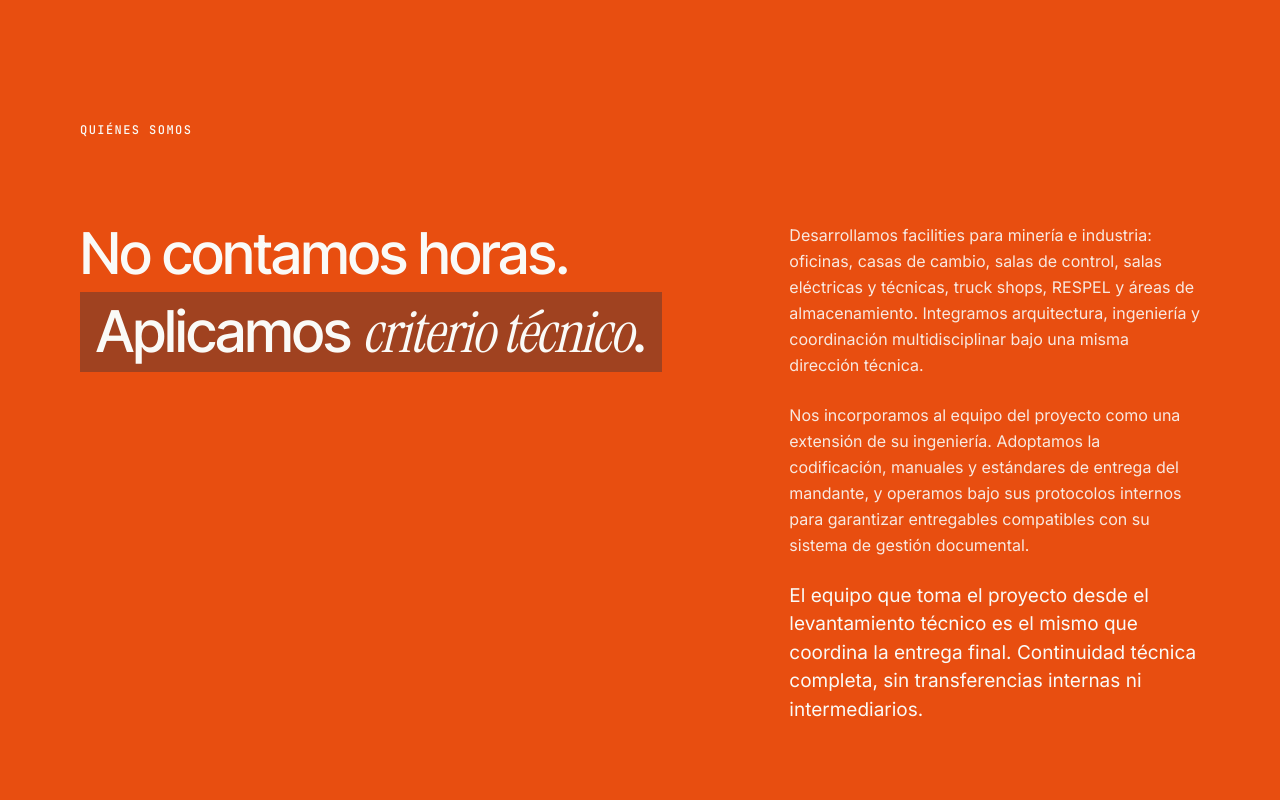
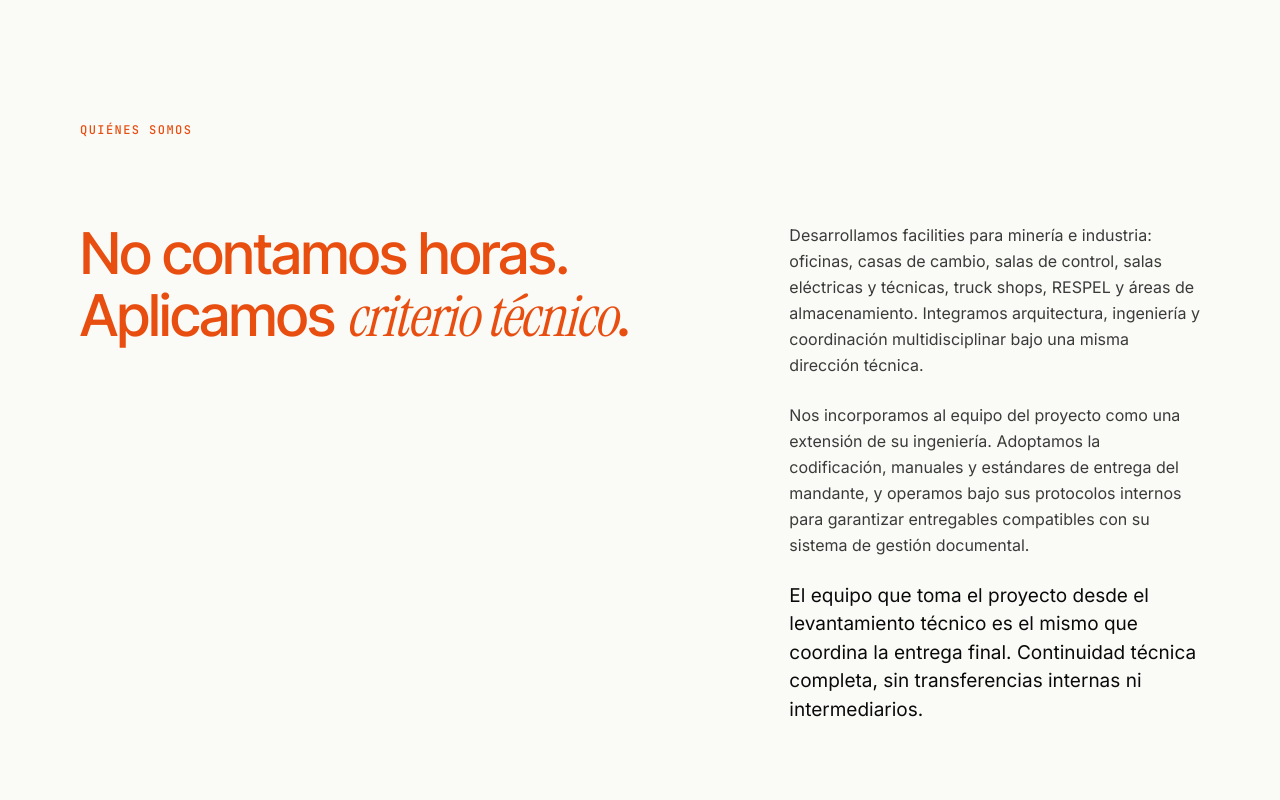
Before and after one commit to sevizcarra/afor-rebuild, a Next.js app: page / in a window 1280 px wide. Shown: the part 860-1660 px from the top of the page. Built offline with nearby package versions, Linux system fonts and the light colour scheme.

Commit message:
style: About fondo blanco, titulo naranja, descripcion negra (look HATCH)
- bg: accent → paper
- Eyebrow: paper → accent
- Titulo: paper → accent (todo naranja BHP)
- Quitado highlight #A04220 (forzado sobre blanco)
- Mantiene 'criterio tecnico' en serif italic
- Parrafos a text-ink/80

```diff
--- a/components/About.tsx
+++ b/components/About.tsx
@@ -6,7 +6,7 @@ const v = { hidden: { opacity: 0, y: 16 }, visible: { opacity: 1, y: 0, transiti
 
 export default function About() {
   return (
-    <section id="nosotros" className="bg-accent py-32 md:py-44">
+    <section id="nosotros" className="bg-paper py-32 md:py-44">
       <div className="container-edge">
         <motion.div
           initial="hidden"
@@ -15,7 +15,7 @@ export default function About() {
           variants={v}
           className="mb-16 md:mb-20 max-w-md"
         >
-          <span className="label text-paper">{ABOUT.eyebrow}</span>
+          <span className="label text-accent">{ABOUT.eyebrow}</span>
         </motion.div>
         <div className="grid grid-cols-1 lg:grid-cols-12 gap-14 lg:gap-24">
           <motion.h2
@@ -23,9 +23,9 @@ export default function About() {
             whileInView="visible"
             viewport={{ once: true, margin: "-100px" }}
             variants={v}
-            className="lg:col-span-7 font-display font-medium text-h1 text-paper"
+            className="lg:col-span-7 font-display font-medium text-h1 text-accent"
           >
-            No contamos horas.<br /><span className="inline-block text-paper px-4 py-2 mt-2 whitespace-nowrap" style={{ backgroundColor: "#A04220" }}>Aplicamos <span className="font-serif italic font-normal">criterio técnico</span>.</span>
+            No contamos horas.<br />Aplicamos <span className="font-serif italic font-normal">criterio técnico</span>.
           </motion.h2>
           <motion.div
             initial="hidden"
@@ -33,10 +33,10 @@ export default function About() {
             viewport={{ once: true, margin: "-100px" }}
             variants={v}
             transition={{ delay: 0.15 }}
-            className="lg:col-span-5 space-y-6 text-body text-paper/90 font-normal leading-relaxed"
+            className="lg:col-span-5 space-y-6 text-body text-ink/80 font-normal leading-relaxed"
           >
             {ABOUT.paragraphs.map((p, i) => (
-              <p key={i} className={i === ABOUT.paragraphs.length - 1 ? "text-lead text-paper" : ""}>{p}</p>
+              <p key={i} className={i === ABOUT.paragraphs.length - 1 ? "text-lead text-ink" : ""}>{p}</p>
             ))}
           </motion.div>
         </div>
```
